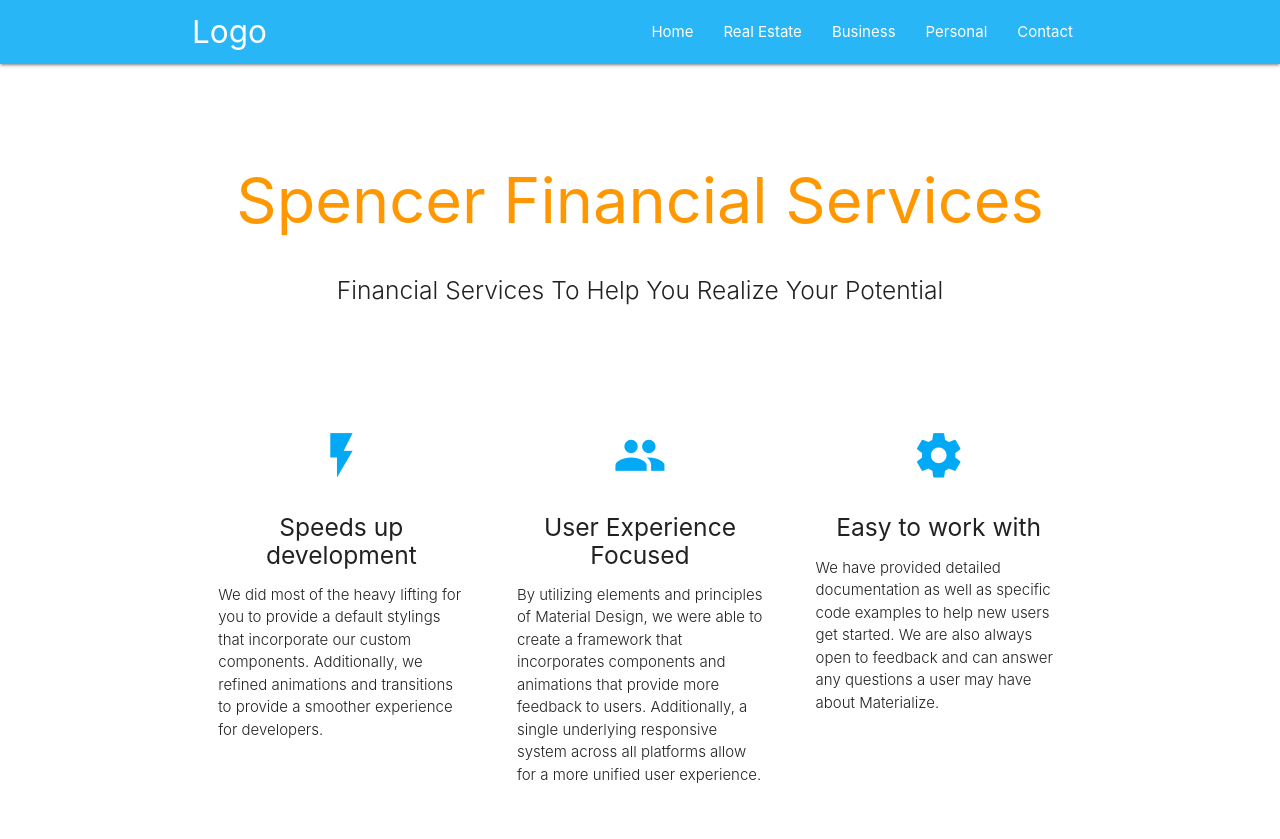
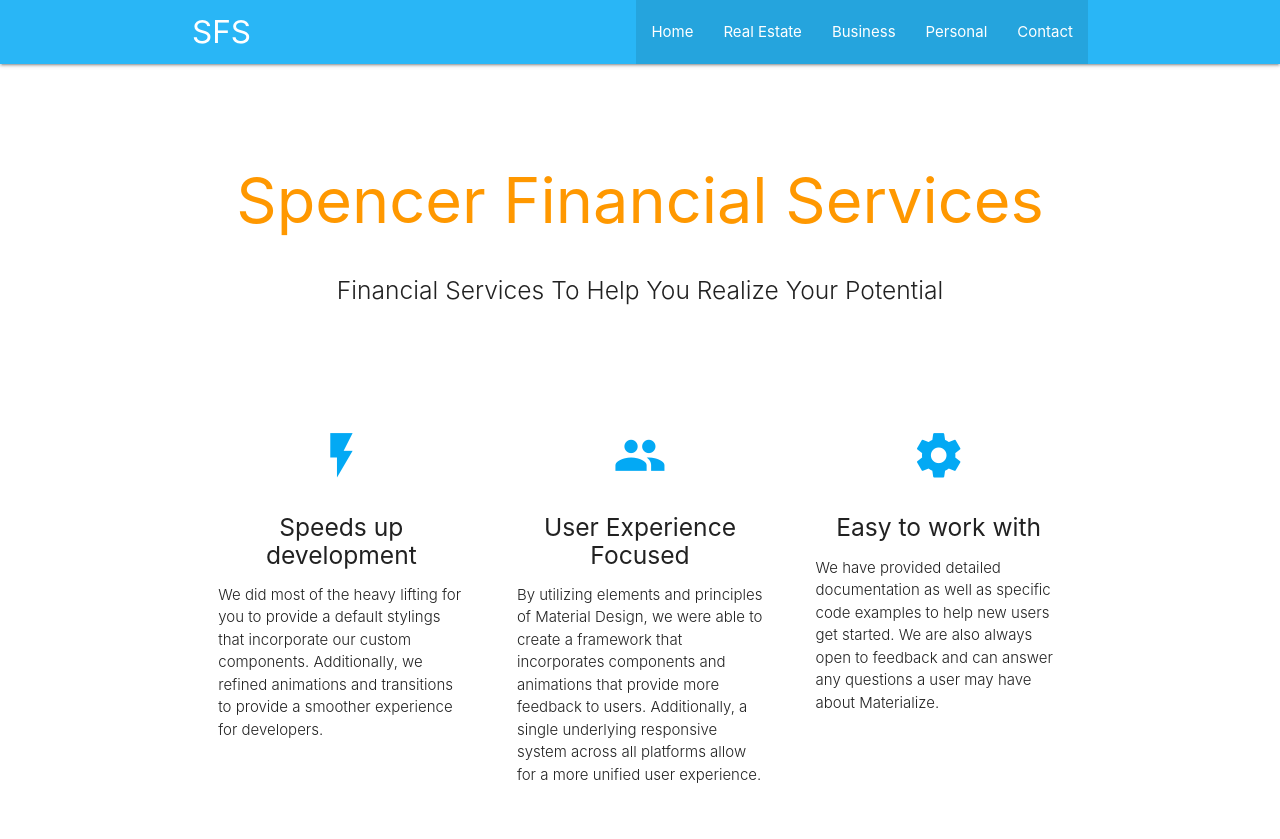
Before and after one commit to gngolf/spencerFinancial, a plain HTML site: page personal.html in a window 1280 px wide. Shown: the top 839 px of the page. Drawn offline with nearby package versions, Linux system fonts and the light colour scheme.

Commit message:
updated links

```diff
--- a/personal.html
+++ b/personal.html
@@ -12,13 +12,13 @@
 </head>
 <body>
   <nav class="light-blue lighten-1" role="navigation">
-    <div class="nav-wrapper container"><a id="logo-container" href="#" class="brand-logo">Logo</a>
+    <div class="nav-wrapper container"><a id="logo-container" href="#" class="brand-logo">SFS</a>
       <ul class="right hide-on-med-and-down">
-        <li><a href="index.html">Home</a></li>
-        <li><a href="realEstate.html">Real Estate</a></li>
-        <li><a href="business.html">Business</a></li>
-        <li><a href="personal.html">Personal</a></li>
-        <li><a href="contact.html">Contact</a></li>
+       <li class="active"><a href="index.html">Home</a></li>
+        <li class="active"><a href="realEstate.html">Real Estate</a></li>
+        <li class="active"><a href="business.html">Business</a></li>
+        <li class="active"><a href="personal.html">Personal</a></li>
+        <li class="active"><a href="contact.html">Contact</a></li>
       </ul>
 
       <ul id="nav-mobile" class="sidenav">
```
Also changed, not shown: business.html (+9 -8 lines), contact.html (+9 -8 lines), index.html (+9 -8 lines), realEstate.html (+9 -8 lines).
